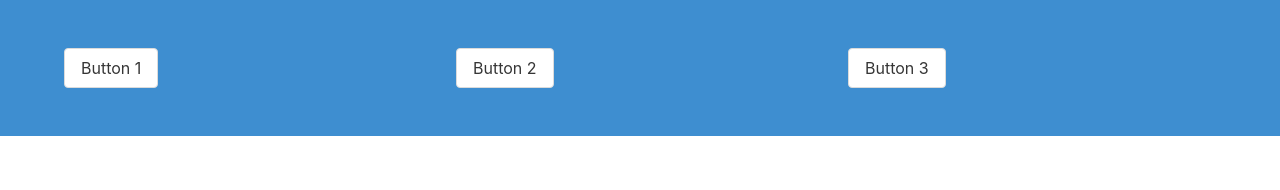
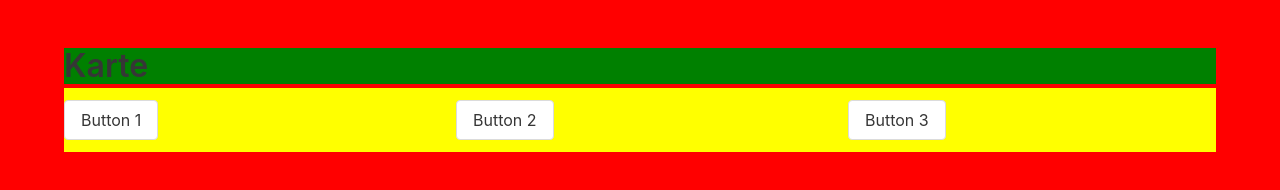
Before and after one commit to ngcrocoo/freebox, a website: page index.html in a window 1280 px wide. Drawn offline with Linux system fonts and the light colour scheme.

Commit message:
Grundstruktur index Seite erstellt

```diff
--- a/index.html
+++ b/index.html
@@ -9,8 +9,11 @@
     <link rel="stylesheet" href="css/style.css">
   </head>
   <body>
-    <section class="section has-background-info">
-        <div class="container">
+    <section class="section is-fullheight content">
+        <div class="container karte">
+            <h1>Karte</h1>
+        </div>
+        <div class="container inhaltbox">
             <div class="columns is-mobile">
                 <div class="column">
                     <div>
--- a/sass/style.scss
+++ b/sass/style.scss
@@ -4,3 +4,16 @@
 // dividing scss styling into multiple files for different use cases
 @import "main.scss";
 @import "navbar.scss";
+
+.content {
+    height: 100vh;
+    background-color: red;
+}
+
+.karte {
+    background-color: green;
+}
+
+.inhaltbox {
+    background-color: yellow;
+}
```
Also changed, not shown: css/style.css.
